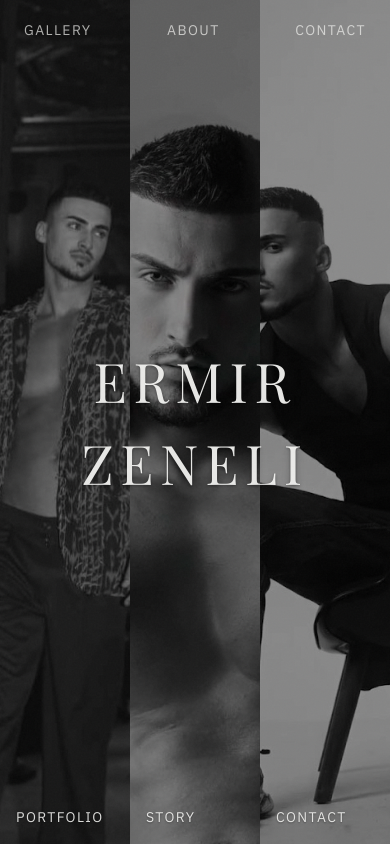
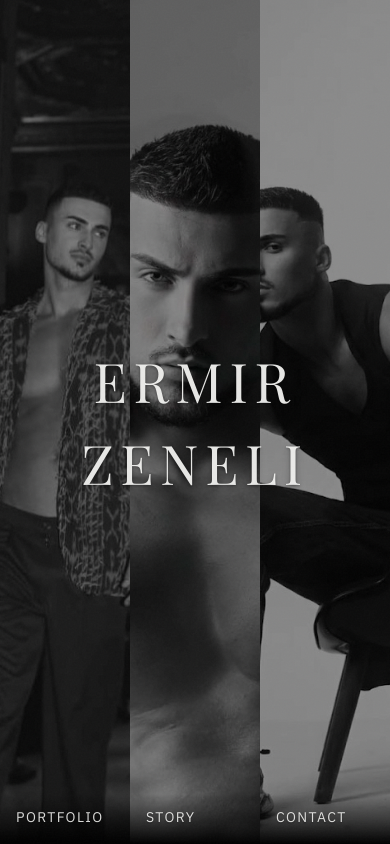
Before and after one commit to kennsorr/ermir-zeneli, a Next.js app: page / in a window 390 px wide. Built offline with nearby package versions, Linux system fonts and the light colour scheme; a web font is replaced by a local one.

Commit message:
Refine layout styles and spacing in Home, About, and Contact pages; enhance Header component visibility and add gradient effects for improved readability.

```diff
--- a/app/about/page.tsx
+++ b/app/about/page.tsx
@@ -17,7 +17,7 @@ export default function AboutPage() {
             <h1 className={PAGE_TITLE_CLASS}>
               Story
             </h1>
-            <div className="mt-[70px] space-y-3 font-sans text-sm leading-relaxed text-foreground-muted md:space-y-4 md:text-base lg:text-lg">
+            <div className="mt-[35px] space-y-3 font-sans text-sm leading-relaxed text-foreground-muted md:space-y-4 md:text-base lg:text-lg">
               <p>
                 Ermir Zeneli grew up in Albania. He started modeling at 19, when
                 he moved to China—first to Chongqing—and began building his career.
--- a/app/contact/page.tsx
+++ b/app/contact/page.tsx
@@ -30,7 +30,7 @@ export default function ContactPage() {
         <h1 className={PAGE_TITLE_CLASS}>
           Contact
         </h1>
-        <ul className="mt-[62px] flex flex-col gap-8 font-sans md:gap-10">
+        <ul className="mt-[35px] flex flex-col gap-8 font-sans md:gap-10">
           {links.map(({ label, handle, href }) => (
             <li key={label}>
               <a
--- a/app/page.tsx
+++ b/app/page.tsx
@@ -2,7 +2,7 @@ import { TriptychHero } from "@/components/TriptychHero";
 
 export default function HomePage() {
   return (
-    <main className="relative">
+    <main className="relative h-screen overflow-hidden md:h-auto md:overflow-visible">
       <TriptychHero />
     </main>
   );
--- a/src/components/Header.tsx
+++ b/src/components/Header.tsx
@@ -15,19 +15,26 @@ export function Header() {
 
   return (
     <header
-      className={`fixed top-0 left-0 right-0 z-50 flex px-6 py-5 md:px-8 ${isHome ? "flex-row items-center justify-end" : "flex-col gap-4 items-center md:flex-row md:items-center md:justify-between"}`}
+      className={`fixed top-0 left-0 right-0 z-50 px-6 py-5 md:px-8 ${isHome ? "hidden md:flex flex-row items-center justify-end" : "flex flex-col gap-4 items-center md:flex-row md:items-center md:justify-between"}`}
       role="banner"
     >
+      {/* Gradient behind nav (non-home) so nav stays visible when content scrolls under it */}
+      {!isHome && (
+        <div
+          className="pointer-events-none absolute inset-x-0 top-0 h-[7rem] bg-[linear-gradient(to_bottom,black_0%,#000000d4_50%,transparent_100%)]"
+          aria-hidden
+        />
+      )}
       {!isHome && (
         <Link
           href="/"
-          className="font-display text-lg tracking-[0.25em] uppercase text-foreground transition-opacity duration-500 ease-in hover:opacity-80 focus:opacity-80 md:text-xl lg:text-2xl"
+          className="relative z-10 font-display text-lg tracking-[0.25em] uppercase text-foreground transition-opacity duration-500 ease-in hover:opacity-80 focus:opacity-80 md:text-xl lg:text-2xl"
           aria-label="Ermir Zeneli — Home"
         >
           Ermir Zeneli
         </Link>
       )}
-      <nav aria-label="Main navigation" className="flex w-full items-center justify-between md:w-auto md:justify-start md:gap-8">
+      <nav aria-label="Main navigation" className="relative z-10 flex w-full items-center justify-between md:w-auto md:justify-start md:gap-8">
         {navItems.map(({ label, href }) => (
           <Link
             key={href}
--- a/src/components/TriptychHero.tsx
+++ b/src/components/TriptychHero.tsx
@@ -52,6 +52,12 @@ export function TriptychHero() {
         />
       ))}
 
+      {/* Bottom gradient: black to transparent over ~25px so panel labels stay readable */}
+      <div
+        className="pointer-events-none absolute bottom-0 left-0 right-0 z-20 h-[50px] bg-gradient-to-t from-black to-transparent"
+        aria-hidden
+      />
+
       {/* Name: first thing on screen — fades in from dark (ease-in), grows to full size; black veil fades out to reveal */}
       <motion.div
         className="pointer-events-none absolute inset-0 z-40 flex items-center justify-center"
--- a/src/components/TriptychPanel.tsx
+++ b/src/components/TriptychPanel.tsx
@@ -22,8 +22,8 @@ type TriptychPanelProps = HomePanel & {
   loadProgress?: MotionValue<number>;
   panelIndex?: number;
   initialRevealDirection?: "top" | "bottom";
-  /** Hover/line animation only runs after load progress passes this (e.g. when name animation is done). */
   nameAnimationEndProgress?: number;
+  unoptimizedImage?: boolean;
 };
 
 export function TriptychPanel({
@@ -38,6 +38,7 @@ export function TriptychPanel({
   panelIndex = 0,
   initialRevealDirection = "top",
   nameAnimationEndProgress = 0,
+  unoptimizedImage = false,
 }: TriptychPanelProps) {
   const reduceMotion = useReducedMotion();
   const [isHovered, setIsHovered] = useState(false);
@@ -167,6 +168,7 @@ export function TriptychPanel({
           fill
           sizes="33vw"
           className="object-cover"
+          unoptimized={unoptimizedImage}
           style={{
             ...(panelIndex === 0 && { objectPosition: "center bottom" }),
             filter:
@@ -196,6 +198,7 @@ export function TriptychPanel({
             fill
             sizes="33vw"
             className="object-cover"
+            unoptimized={unoptimizedImage}
             style={{
               ...(panelIndex === 0 && { objectPosition: "center bottom" }),
               filter: grayscaleFilter
--- a/src/content/home.ts
+++ b/src/content/home.ts
@@ -27,6 +27,8 @@ export const homePanels = [
     imageHover: "/images/hero/panel-3-hover.png",
     /** Apply grayscale via CSS so this panel displays B&W. */
     grayscaleFilter: true,
+    /** Bypass Next.js image optimization so PNG loads reliably on mobile refresh. */
+    unoptimizedImage: true,
   },
 ] as const;
 
--- a/src/lib/layout.ts
+++ b/src/lib/layout.ts
@@ -10,4 +10,4 @@ export const PAGE_CONTENT_CLASS_NARROW =
   "mx-auto w-full max-w-5xl px-6 md:px-8 lg:px-12";
 
 export const PAGE_TITLE_CLASS =
-  "font-display text-5xl tracking-tight md:text-6xl";
+  "font-display text-[2.5rem] tracking-tight";
```
